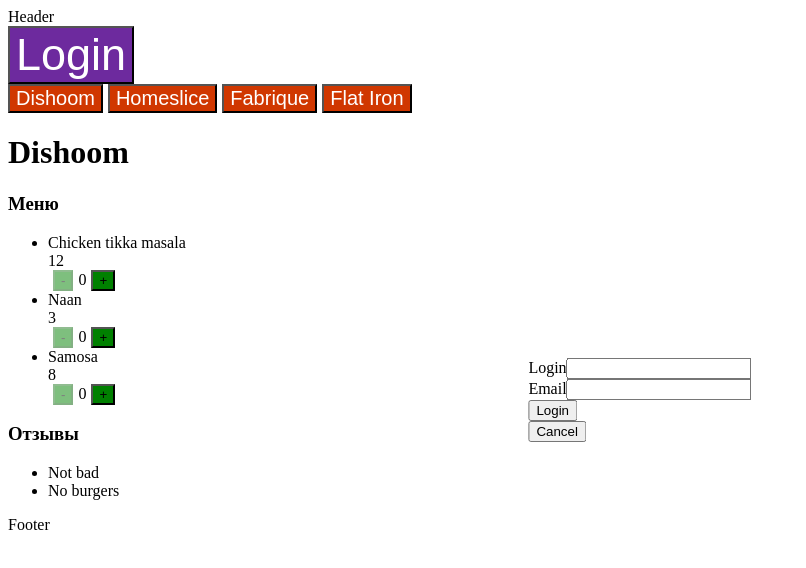
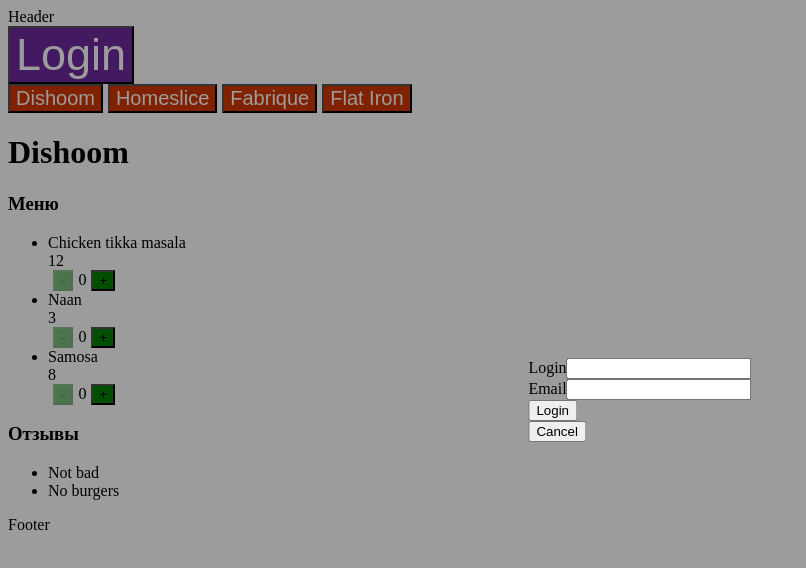
Before and after one commit to krparen/react-course-homeworks, a React (Vite) app: page / in a window 1280 px wide. Both pictures are taken after a click on the button "Login". Shown: the top 568 px of the page, without its empty margins (0-806 px from the left). Built offline with nearby package versions, Linux system fonts and the light colour scheme.

Commit message:
lecture-5/hw add overlay (screen blackening behind modal)

```diff
--- a/src/components/login-modal/modal-content.jsx
+++ b/src/components/login-modal/modal-content.jsx
@@ -44,6 +44,8 @@
 
     return (
         createPortal(
+            <>
+                <div onClick={onClose} className={styles.overlay}/>
                 <div className={styles.modal}>
                     <form>
                         <div>
@@ -71,7 +73,8 @@
                     <div>
                         <button onClick={onClose}>Cancel</button>
                     </div>
-            </div>,
+                </div>
+            </>,
             modalContainer.current
         )
     );
--- a/src/components/login-modal/styles.module.scss
+++ b/src/components/login-modal/styles.module.scss
@@ -1,7 +1,16 @@
 .modal {
-    position: absolute;
-    top: 50vh;
-    left: 50vw;
+  position: absolute;
+  top: 50vh;
+  left: 50vw;
 
-    transform: translate(-50%, -50%);
+  transform: translate(-50%, -50%);
 }
+
+.overlay {
+  position: absolute;
+  top: 0;
+  left: 0;
+  width: 100%;
+  height: 100%;
+  background-color: rgba(0, 0, 0, 0.39);
+}
```
Lines whose indentation alone changed are shown as unchanged.
